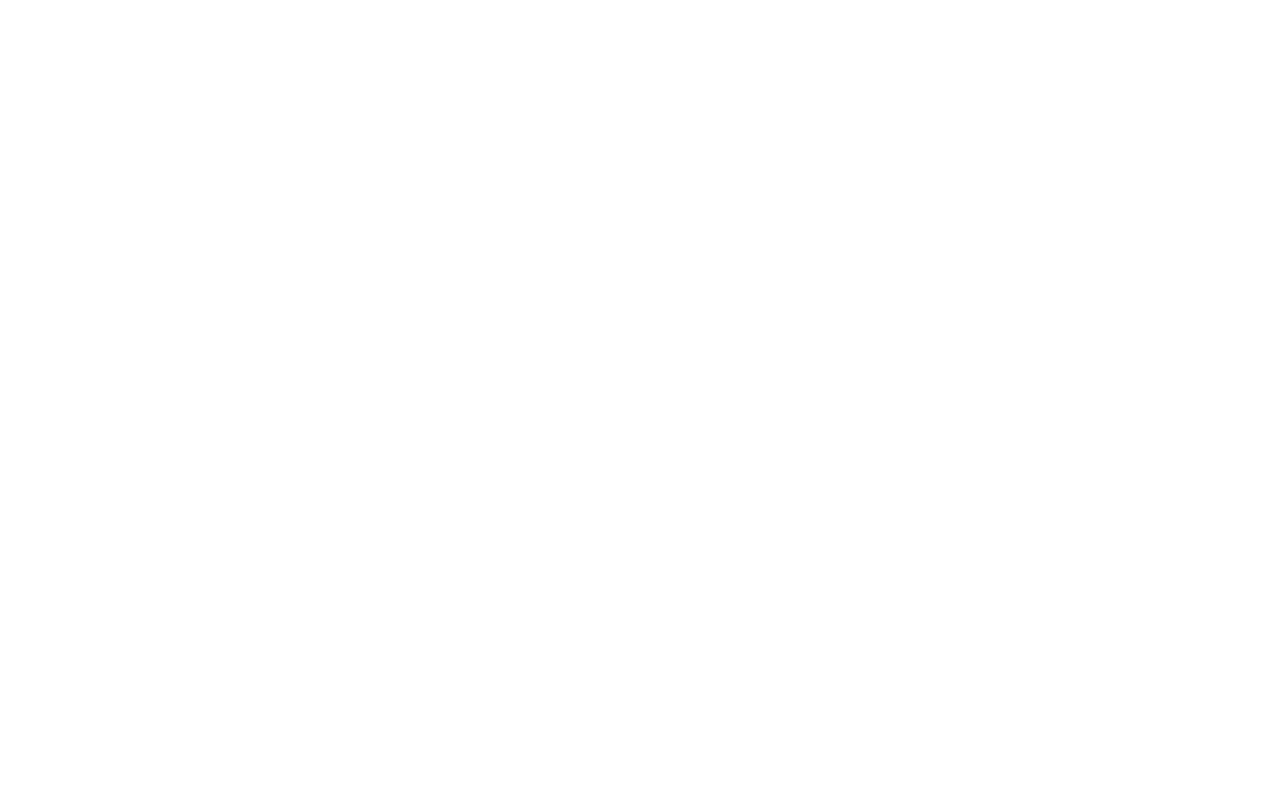
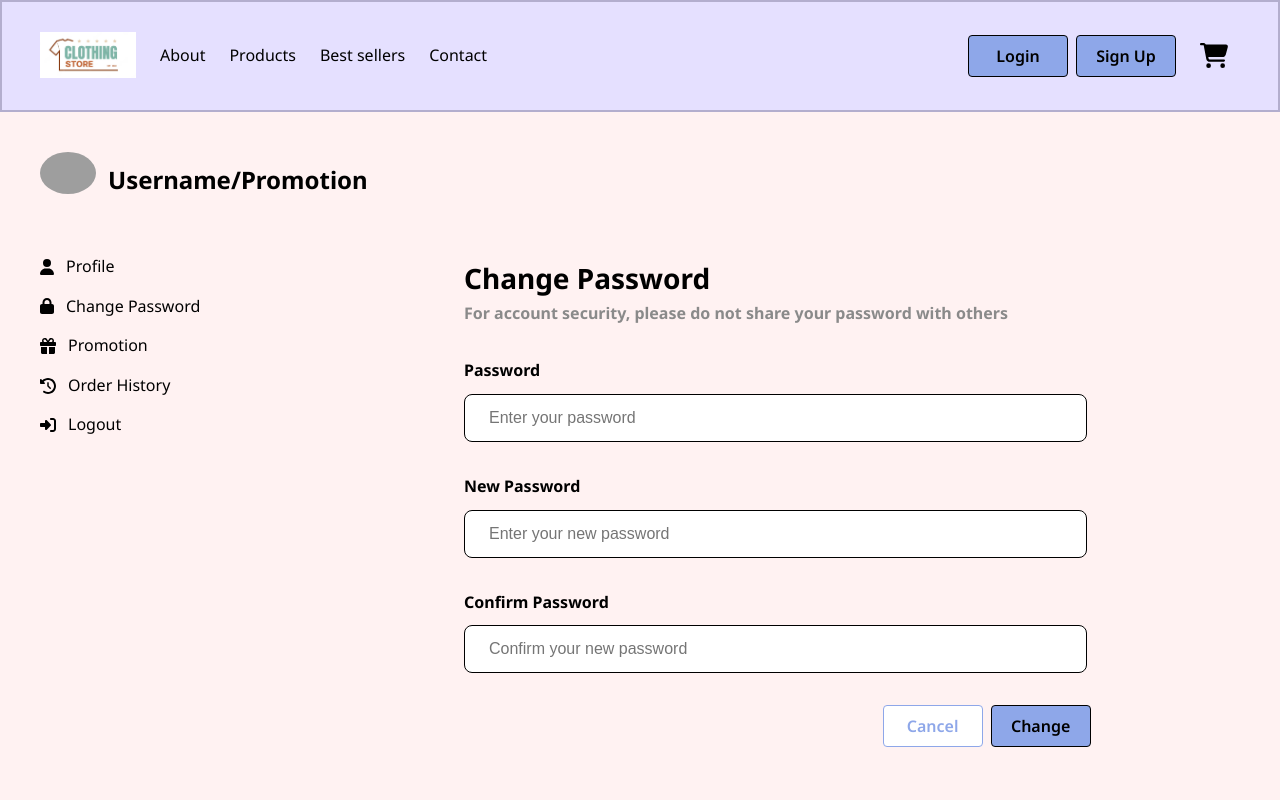
Before and after one commit to duycoiz1204/clothing-store-website-FE, a React (Create React App) app: page /change_password in a window 1280 px wide. Before the commit this address had no page. Shown: the top 800 px of the page. Built offline with nearby package versions, Linux system fonts and the light colour scheme; grey boxes are pictures that could not be loaded.

Commit message:
Create Change Password page

```diff
--- a/src/App.js
+++ b/src/App.js
@@ -11,6 +11,7 @@
 import ProductDetails from '~/pages/ProductDetails';
 import Profile from './pages/Profile';
 import Promotion from '~/pages/Promotion';
+import ChangePassword from './pages/ChangePassword';
 
 function App() {
     return (
@@ -24,6 +25,7 @@
                 <Route element={<ProfileLayout />}>
                     <Route path="/profile" element={<Profile />} />
                     <Route path="/promotion" element={<Promotion />} />
+                    <Route path="/change_password" element={<ChangePassword />} />
                 </Route>
                 <Route element={<ImageLayout />}>
                     <Route path="/signin" element={<SignIn />} />
--- /dev/null
+++ b/src/components/VerticalInputGroup/VerticalInputGroup.module.scss
@@ -0,0 +1,3 @@
+.title {
+    margin-bottom: 10px;
+}
--- /dev/null
+++ b/src/components/VerticalInputGroup/index.js
@@ -0,0 +1,18 @@
+import classNames from 'classnames/bind';
+
+import Input from '~/components/Input';
+
+import styles from './VerticalInputGroup.module.scss';
+
+const cx = classNames.bind(styles);
+
+function VerticalInputGroup({ title, placeholder }) {
+    return (
+        <div className={cx('container')}>
+            <h4 className={cx('title')}>{title}</h4>
+            <Input type="text" placeholder={placeholder} />
+        </div>
+    );
+}
+
+export default VerticalInputGroup;
--- a/src/layouts/ProfileLayout/ProfileLayout.module.scss
+++ b/src/layouts/ProfileLayout/ProfileLayout.module.scss
@@ -6,3 +6,7 @@
     background-color: var(--light-red);
     padding: 40px 0;
 }
+
+.row {
+    margin-top: 32px;
+}
--- a/src/layouts/ProfileLayout/Sidebar/Sidebar.module.scss
+++ b/src/layouts/ProfileLayout/Sidebar/Sidebar.module.scss
@@ -1,7 +1,3 @@
-.container {
-    margin-top: 32px;
-}
-
 .item-icon {
     display: flex;
     align-items: center;
--- a/src/layouts/ProfileLayout/index.js
+++ b/src/layouts/ProfileLayout/index.js
@@ -18,7 +18,7 @@
             <div className={cx('body')}>
                 <Grid className={cx('wide')}>
                     <UserBlock />
-                    <Row>
+                    <Row className={cx('row')}>
                         <Column className={cx('l-4')}>
                             <Sidebar />
                         </Column>
--- /dev/null
+++ b/src/pages/ChangePassword/ChangePassword.module.scss
@@ -0,0 +1,22 @@
+.container {
+    // background-color: lightcoral;
+    padding: 16px 24px;
+}
+
+.title {
+    font-size: 2.8rem;
+}
+
+.subtitle {
+    color: #8a8a8a;
+    font-weight: 700;
+}
+
+.col {
+    margin-top: 32px;
+}
+
+.controls {
+    display: flex;
+    justify-content: flex-end;
+}
--- /dev/null
+++ b/src/pages/ChangePassword/index.js
@@ -0,0 +1,49 @@
+import classNames from 'classnames/bind';
+import { Column, Row } from '~/components/Grid';
+
+import Button from '~/components/Button';
+import VerticalInputGroup from '~/components/VerticalInputGroup';
+
+import styles from './ChangePassword.module.scss';
+
+const cx = classNames.bind(styles);
+
+function ChangePassword() {
+    return (
+        <div className={cx('container')}>
+            <div className={cx('title-bar')}>
+                <h2 className={cx('title')}>Change Password</h2>
+                <span className={cx('subtitle')}>
+                    For account security, please do not share your password with
+                    others
+                </span>
+            </div>
+            <Row className={cx('gutter')}>
+                <Column className={cx('col', 'l-10')}>
+                    <VerticalInputGroup
+                        title="Password"
+                        placeholder="Enter your password"
+                    />
+                </Column>
+                <Column className={cx('col', 'l-10')}>
+                    <VerticalInputGroup
+                        title="New Password"
+                        placeholder="Enter your new password"
+                    />
+                </Column>
+                <Column className={cx('col', 'l-10')}>
+                    <VerticalInputGroup
+                        title="Confirm Password"
+                        placeholder="Confirm your new password"
+                    />
+                </Column>
+            </Row>
+            <Column className={cx('col', 'controls', 'l-10')}>
+                <Button outline>Cancel</Button>
+                <Button primary>Change</Button>
+            </Column>
+        </div>
+    );
+}
+
+export default ChangePassword;
--- a/src/pages/Profile/GroupInput/GroupInput.module.scss
+++ b/src/pages/Profile/GroupInput/GroupInput.module.scss
@@ -1,9 +1,5 @@
 .col {
     margin-top: 32px;
-}
-
-.title {
-    margin-bottom: 10px;
 }
 
 .groups {
--- a/src/pages/Profile/GroupInput/index.js
+++ b/src/pages/Profile/GroupInput/index.js
@@ -1,10 +1,10 @@
 import { Row, Column } from '~/components/Grid';
 import classNames from 'classnames/bind';
 
-import Input from '~/components/Input';
+import Button from '~/components/Button';
+import VerticalInputGroup from '~/components/VerticalInputGroup';
 
 import styles from './GroupInput.module.scss';
-import Button from '~/components/Button';
 
 const cx = classNames.bind(styles);
 
@@ -53,14 +53,7 @@
 
 export default GroupInput;
 
-function VerticalInputGroup({ title, placeholder }) {
-    return (
-        <div className={cx('container')}>
-            <h4 className={cx('title')}>{title}</h4>
-            <Input type="text" placeholder={placeholder} />
-        </div>
-    );
-}
+
 
 function VerticalCheckboxGroup({ title }) {
     return (
```
